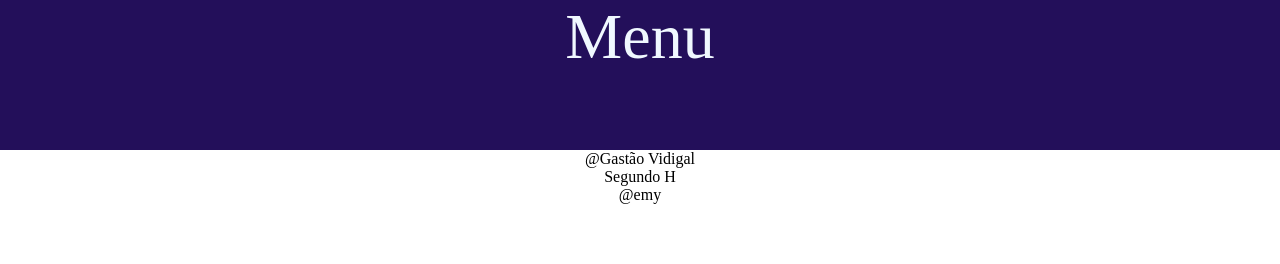
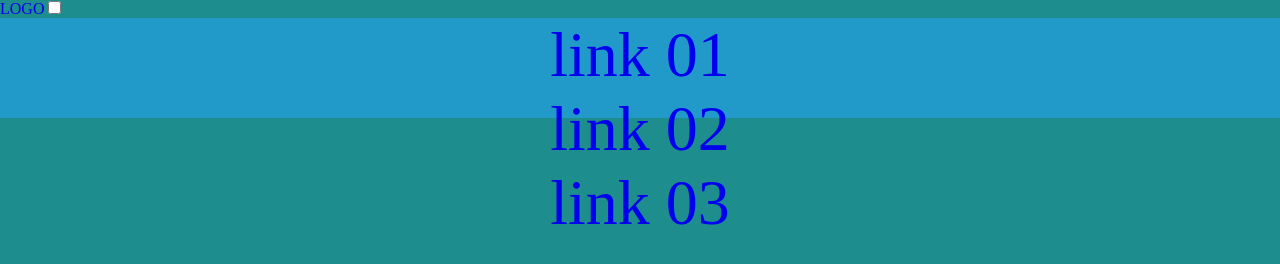
Before and after one commit to emy24107/2h2t, a plain HTML site: page index.html in a window 1280 px wide. Drawn offline with Linux system fonts and the light colour scheme.

Commit message:
Add files via upload

```diff
--- a/estilo.css
+++ b/estilo.css
@@ -1,27 +1,58 @@
-* {
+*{
     margin: 0;
     padding: 0;
 }
-.menu {
+:root{
+    --cor-fundo:rgb(29, 141, 141);
+    --cor-fonte:rgb(22, 18, 92);
+    --cor-hover:rgb(61, 100, 54);
+}
+a{
+    text-decoration: none;
+}
+ul{
+    list-style: none;
+}
+.header{
+    background-color: var(--cor-fundo);
+    position: sticky;
+    top: 0;
+    width: 100vw;
+}
+.logo{
+    display:inline-block;
+}
+.nav{
+    width: 100vw;
+    height: 100vh;
+    position: fixed;
+    background-color: var(--cor-fundo);
+    overflow: hidden;
+}
+.menu{
+width: 100%;
+height: 60px;
+background-color: rgb(62, 71, 53);
+color: blanchedalmond;
+font-size: 30px;
+text-align: center;
+}
+.conteudo_narco{
+    width: 100px;
+}
+.rodape{
     width: 100%;
-    height: 50px;
-    background-color: rgb(238, 112, 112);
     text-align: center;
 }
-.rodape{
-    text-align: center;
-}
-@media screen and (min-width: 768px ) {
+@media screen and (min-width:768px){
     .menu{
         height: 100px;
-        background-color: rgb(72, 175, 175);
+        background-color: rgb(33, 154, 202);
+        color: navy;
+        font-size: 64px;
+        text-align: center;
     }
+    .conteudo_narco{
+        display: flex;
 }
-@media screen and (min-width: 1280px ){
-    .menu{
-        height: 150px;
-        background-color: rgb(35, 15, 90);
-        color: aliceblue;
-        font-size: 64px;
-    }
 }
--- a/index.html
+++ b/index.html
@@ -4,20 +4,30 @@
     <meta charset="UTF-8">
     <meta http-equiv="X-UA-Compatible" content="IE=edge">
     <meta name="viewport" content="width=device-width, initial-scale=1.0">
-    <title>NarcoTráfico</title>
+    <title>Narcotrafico</title>
     <link rel="stylesheet" href="estilo.css">
 </head>
 <body>
-    <header class="menu">
-        Menu
+    <header class="header">
+        <a href="index.html" class="logo">LOGO</a>
+        <input type="checkbox" id="side-menu" class="side=menu">
+        <label for="side-menu" class="hamb"><span class="hamb=line"></span></label>
+        <nav class="nav">
+            <ul class="menu">
+                <li><a href="#">link 01</a></li>
+                <li><a href="#">link 02</a></li>
+                <li><a href="#">link 03</a></li>
+
+            </ul>
+        </nav>
     </header>
-    <section class="conteudo">
+<section clas="conteudo_narco">
 
-    </section>
-    <footer class="rodape">
-        @Gastão Vidigal <br>
-        Segundo H <br>
-        @emy
-    </footer>
+</section>
+<footer class="rodape">
+
+    @emy<br>
+    2°H
+</footer>
 </body>
 </html>
```
